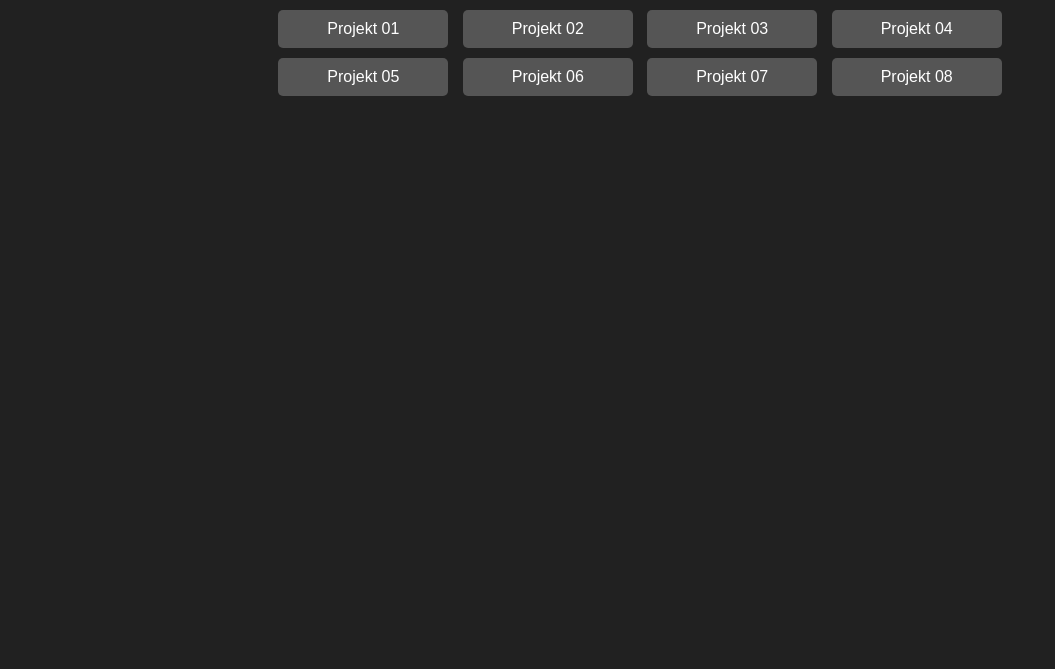
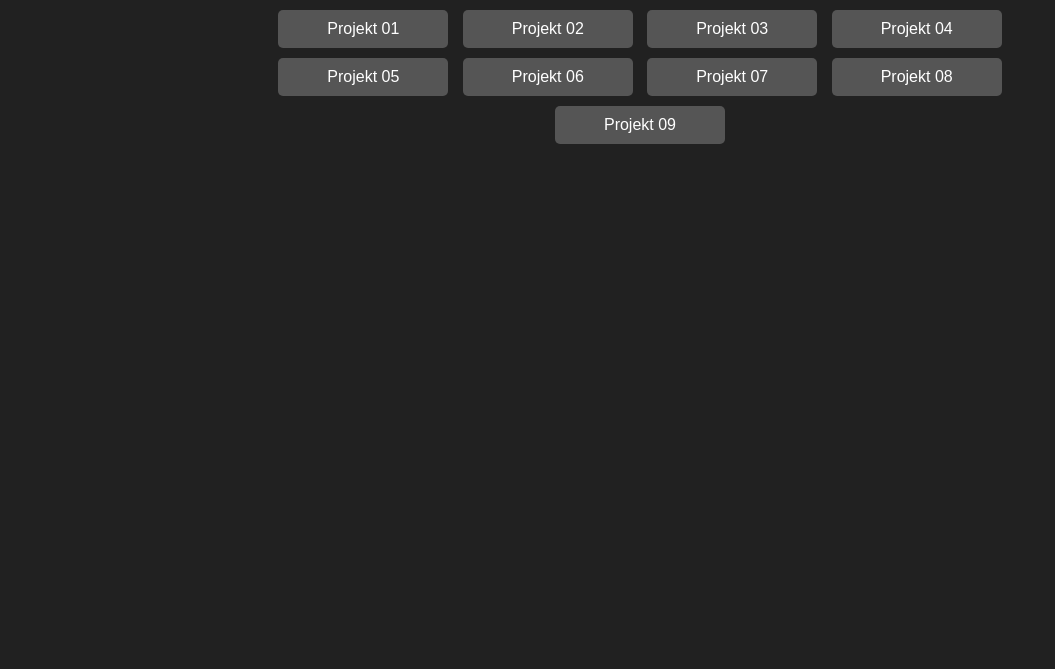
Before and after one commit to ValeriiTP/allschoolprojects, a plain HTML site: page index2.html in a window 1280 px wide. Shown: the part 131-800 px from the top of the page, without its empty margins (0-1055 px from the left). Drawn offline with Linux system fonts and the light colour scheme.

Commit message:
Update index2.html

```diff
--- a/index2.html
+++ b/index2.html
@@ -22,6 +22,7 @@
 <a href="https://valeriitp.github.io/2TP/html+css/06%20arkusz/">Projekt 06</a>
 <a href="https://valeriitp.github.io/2TP/html+css/07/">Projekt 07</a>
 <a href="https://valeriitp.github.io/2TP/html+css/08/">Projekt 08</a>
+<a href="https://valeriitp.github.io/2TP/html+css/09/">Projekt 09</a>
 
         </nav>
 
```
